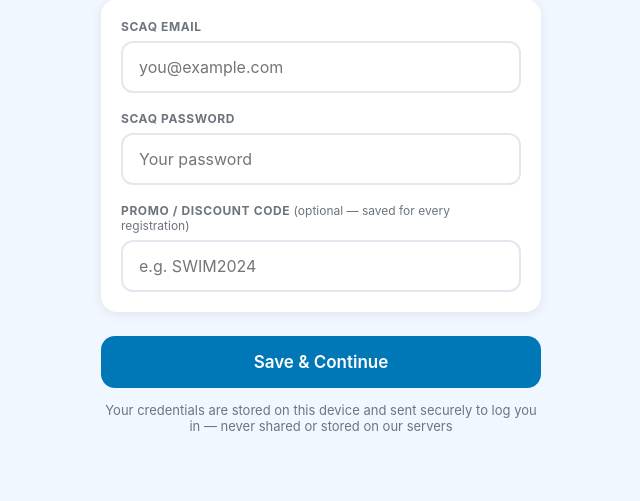
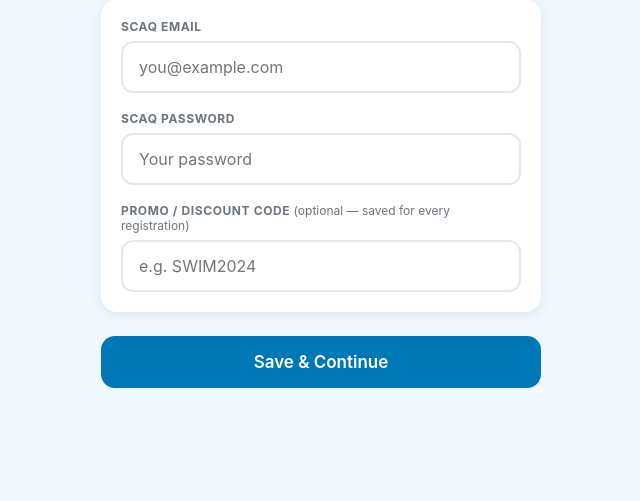
Before and after one commit to R10ForTheWin/reggie, a Flask app: page / in a window 1280 px wide. Shown: the part 247-748 px from the top of the page, without its empty margins (319-959 px from the left). Run offline with Flask 3, Linux system fonts and the light colour scheme.

Commit message:
Remove privacy note from setup screen

```diff
--- a/templates/index.html
+++ b/templates/index.html
@@ -230,7 +230,6 @@
     <div class="section-gap">
       <button class="btn btn-primary" onclick="saveSetup()">Save &amp; Continue</button>
     </div>
-    <p class="note">Your credentials are stored on this device and sent securely to log you in — never shared or stored on our servers</p>
   </div>
 </div>
 
```
